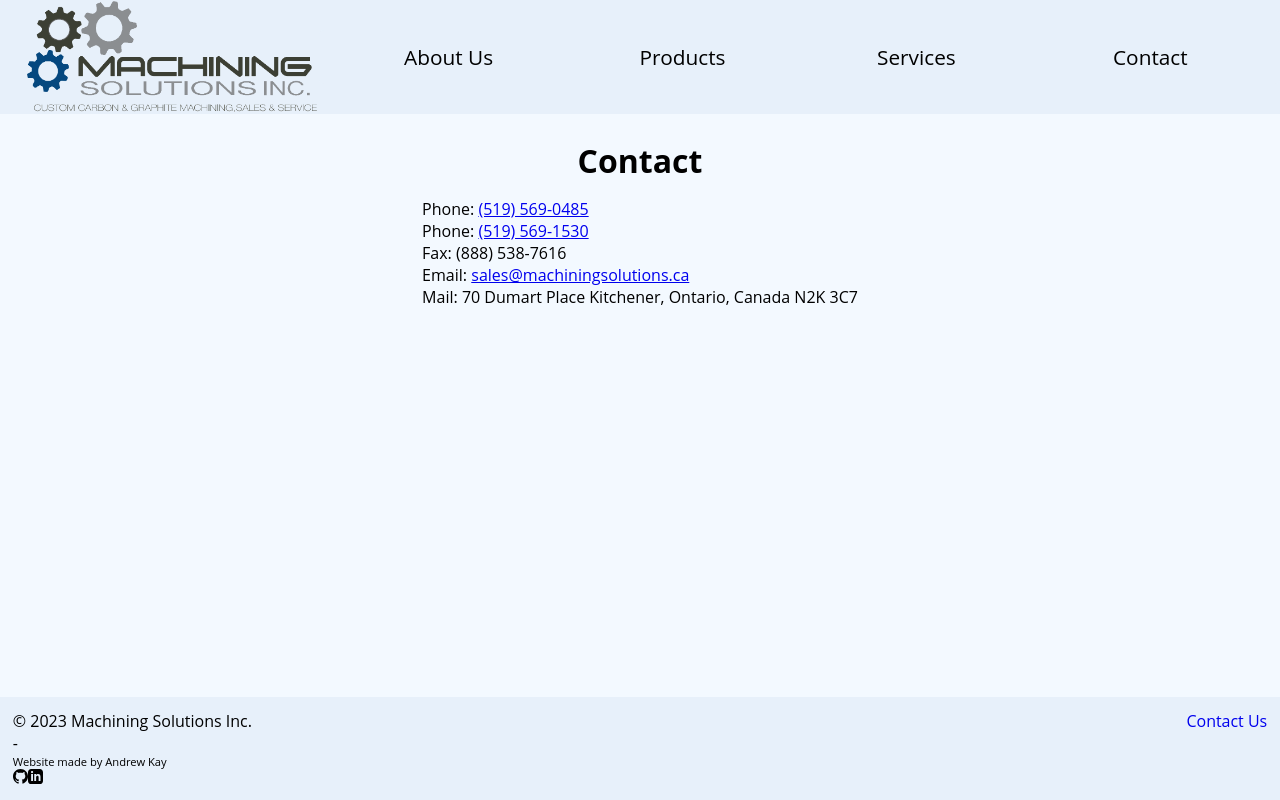
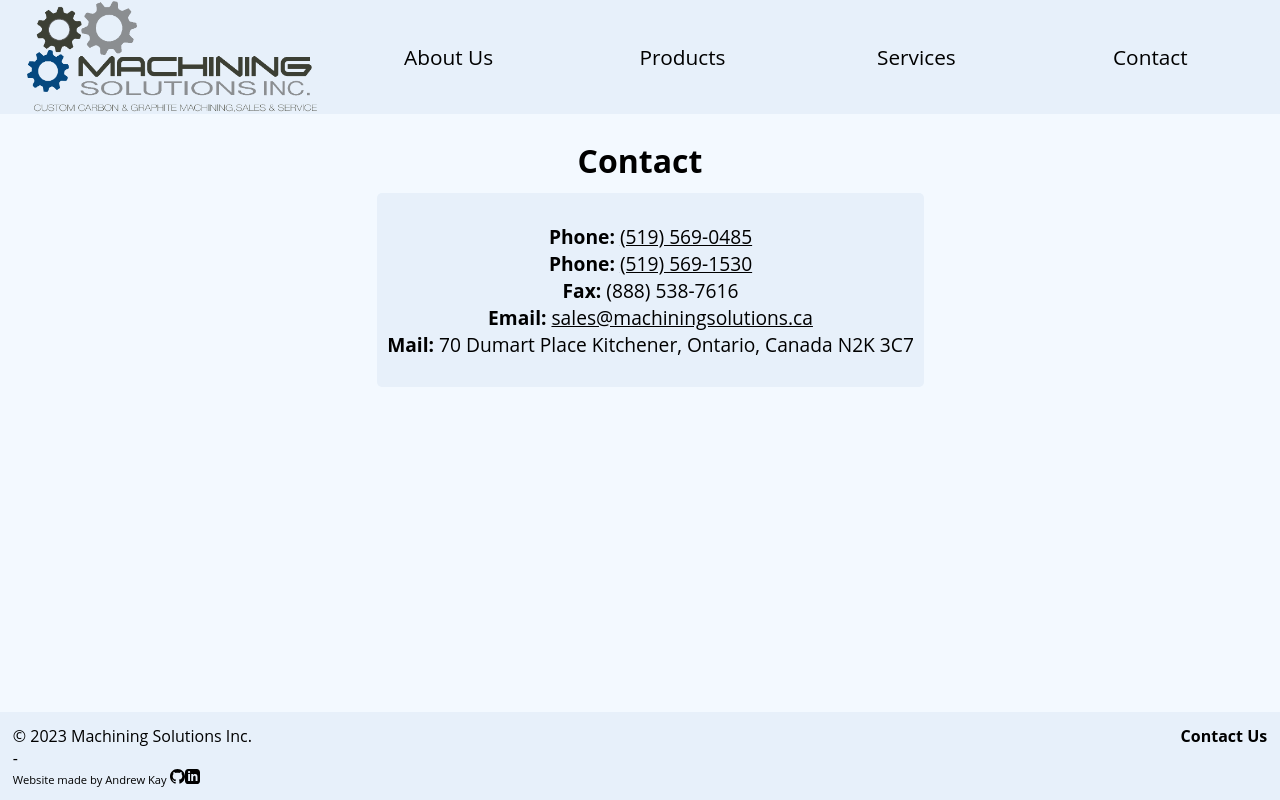
Before and after one commit to andrewkay6/machining-solutions, a React (Create React App) app: page /contact in a window 1280 px wide. Built offline with nearby package versions, Linux system fonts and the light colour scheme; a web font is replaced by a local one.

Commit message:
Added a new hero image

```diff
--- a/src/AboutPage.tsx
+++ b/src/AboutPage.tsx
@@ -11,10 +11,10 @@ const About = () => {
       }}
       exit={{ display: "none" }}
     >
-      <div className="pageTitle">
+      <div className="pageTitle" style={{marginBottom:"0px"}}>
         About Us
       </div>
-      <div className="imageAndTextContainer">
+      <div className="imageAndTextContainer" >
         <div className="pageParagraph" style={{fontSize:"120%"}}>
           Founded
           in 2009 to provide finished carbon and graphite parts to the underserviced
--- a/src/App.css
+++ b/src/App.css
@@ -212,6 +212,9 @@ body {
   text-decoration: none;
   cursor: pointer;
 }
+a, a:visited, a:hover, a:active {
+  color: inherit;
+}
 
 .menuItemButton .linkText:hover,
 .menuItemSelected {
@@ -379,6 +382,15 @@ body {
   background-color: rgb(0, 0, 0);
 }
 
+.contactInfoContainer{
+  font-size: 120%;
+  text-align: center;
+  height: 100%;
+  width: 100%;
+  background: var(--headerColor);
+  border-radius: 5px;
+  padding: 2%;
+}
 .contactInfo{
   display: flex;
   flex-direction: column;
@@ -388,6 +400,7 @@ body {
   list-style-type: none;
   padding: 0;
 }
+
 
 .arrow {
   border: solid var(--menuIconColor);
@@ -511,7 +524,7 @@ body {
 
 .heroButton {
   all: unset;
-  background-color: rgba(0, 0, 0, 0.158);
+  background-color: rgba(255, 255, 255, 0.158);
   color: rgb(255, 255, 255);
   padding: 0.5%;
   text-align: center;
@@ -527,7 +540,7 @@ body {
   /* box-shadow: 2px 2px 4px #000000; */
 }
 .heroButton:hover {
-  background-color: rgba(0, 0, 0, 0.267);
+  background-color: rgba(255, 255, 255, 0.267);
   border-radius: 5px;
   box-sizing: border-box;
   cursor: pointer;
@@ -540,6 +553,8 @@ body {
 }
 .creditSection{
   font-size: 70%;
+
+  box-sizing: border-box;
 }
 .clickableSVG {
   max-height: 15px;
--- a/src/ContactPage.tsx
+++ b/src/ContactPage.tsx
@@ -12,16 +12,15 @@ const ContactPage = () => {
             <div className="pageTitle"> Contact </div>
             <div className="contactInfoContainer">
                 <ul className="contactInfo">
-
-                    <li>Phone: <a href="tel:5195690485">(519) 569-0485</a>
+                    <li><b>Phone:</b> <a href="tel:5195690485">(519) 569-0485</a>
                     </li>
 
-                    <li>Phone: <a href="tel:5195691530">(519) 569-1530</a></li>
-                    <li>Fax:  (888) 538-7616</li>
-                    <li>Email: <a href="mailto:sales@machiningsolutions.ca">sales@machiningsolutions.ca</a>
+                    <li><b>Phone:</b> <a href="tel:5195691530">(519) 569-1530</a></li>
+                    <li><b>Fax:</b> (888) 538-7616</li>
+                    <li><b>Email:</b> <a href="mailto:sales@machiningsolutions.ca">sales@machiningsolutions.ca</a>
                     </li>
                     <li>
-                        Mail:
+                        <b>Mail: </b>
                         70 Dumart Place
                         Kitchener, Ontario, Canada
                         N2K 3C7
--- a/src/Footer.tsx
+++ b/src/Footer.tsx
@@ -22,7 +22,7 @@ const Footer = ({ className }: Props) => {
                     to={"/contact"}
                     className="footerContactText"
                 >
-                    Contact Us
+                    <b>Contact Us</b>
                 </Link>
 
             </div>
--- a/src/Hero.tsx
+++ b/src/Hero.tsx
@@ -1,4 +1,4 @@
-import heroImage from "./images/hero.png";
+import heroImage from "./images/hero.jpeg";
 import { Link } from "react-router-dom";
 interface Props {setPageState: (pageState: string) => void;}
 
--- a/src/WebsiteCredits.tsx
+++ b/src/WebsiteCredits.tsx
@@ -17,19 +17,17 @@ const WebsiteCredits = () => {
     return (
         <div className="creditSection" >
             <div>
-                Website made by Andrew Kay
-            </div>
-
-            <div>
+                Website made by Andrew Kay&nbsp;
                 <GithubLogo
                     className="clickableSVG"
                     onClick={() => {handleGithubClick()}}
                 />
                 <LinkedInLogo
                     className="clickableSVG"
-                    onClick={() => {handleLinkedInClick()}}
-                />
+                    onClick={() => {handleLinkedInClick()}}/>
             </div>
+
+
         </div>
     );
 }
```
Also changed, not shown: 1 other file (tests, documents, lock files or other folders).
